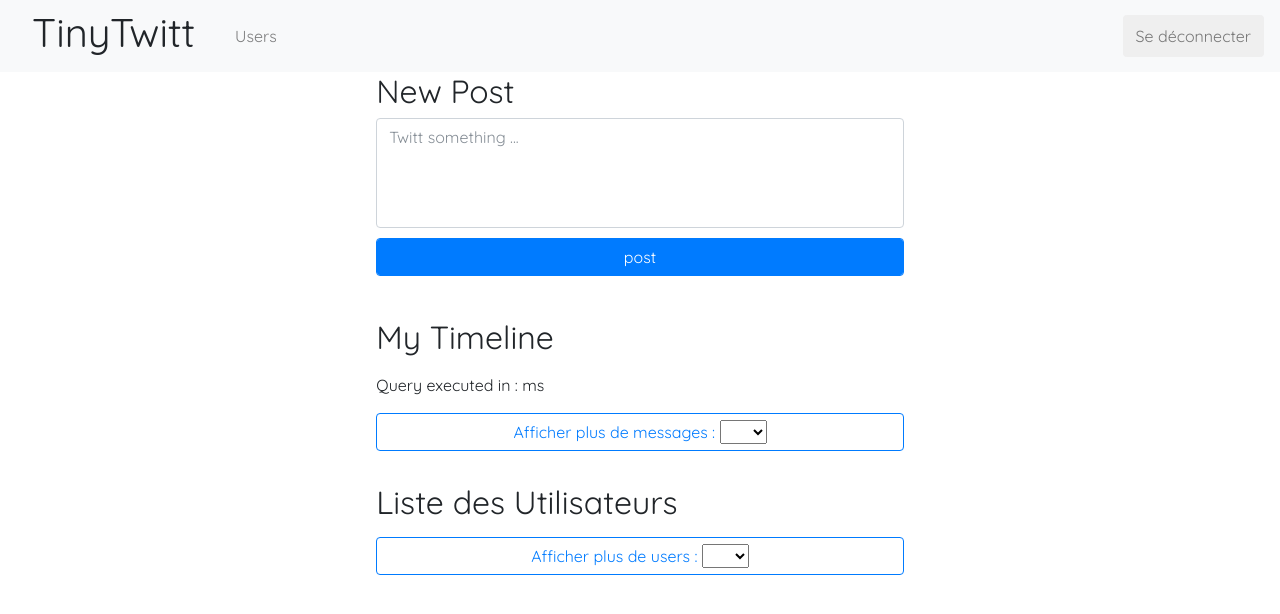
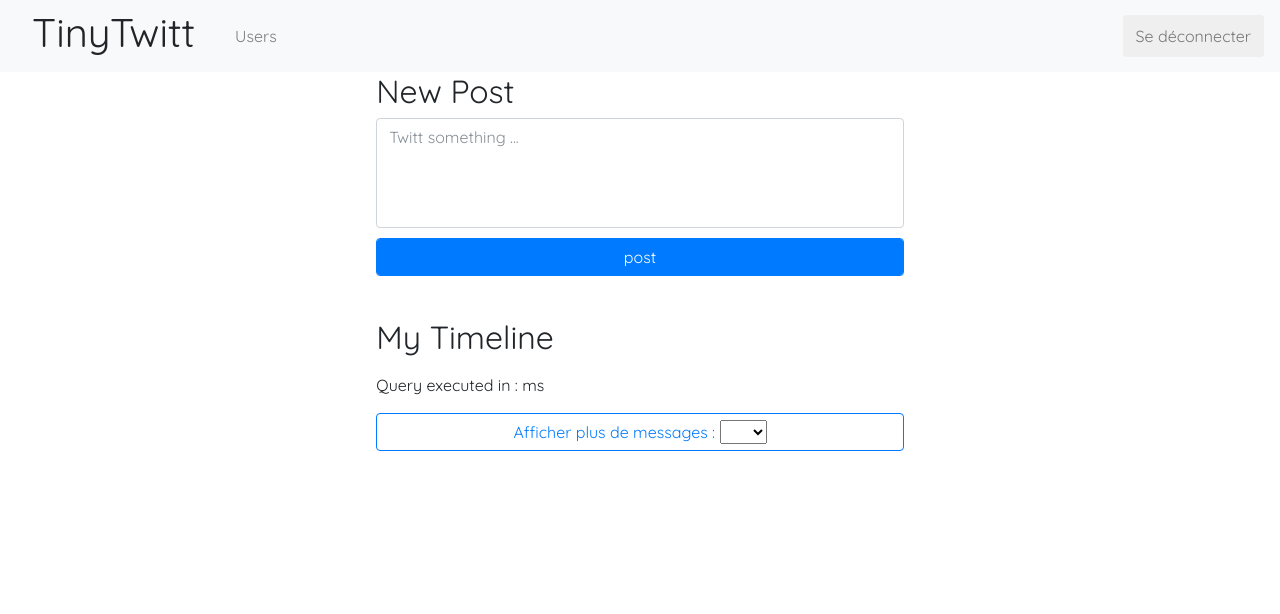
Before and after one commit to FlorentALAPETITE/TinyTwitter, a plain HTML site: page war/app.html in a window 1280 px wide. Drawn offline with nearby package versions, Linux system fonts and the light colour scheme; some packages are replaced by stand-ins of ours.

Commit message:
user list display fixed

```diff
--- a/war/app.html
+++ b/war/app.html
@@ -31,7 +31,6 @@
 		<div ng-switch-when="timeline"><div ng-include="'partial/timeline.html'"></div></div>
 		<div ng-switch-when="list_users"><div ng-include="'partial/list_users.html'"></div></div>
 		<div ng-switch-default><div ng-include="'partial/timeline.html'"></div></div>
-		<div ng-include="'partial/list_users.html'"></div>
 	</div>
 
 
```
